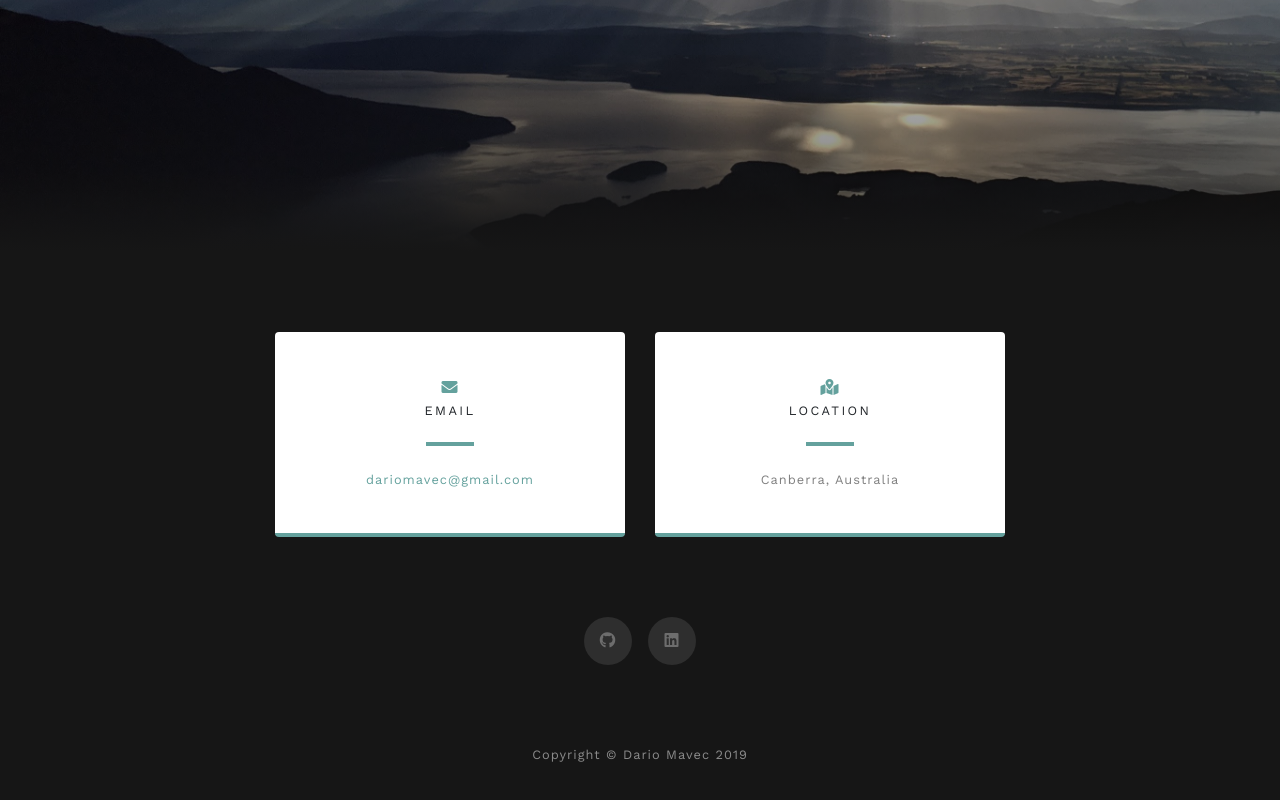
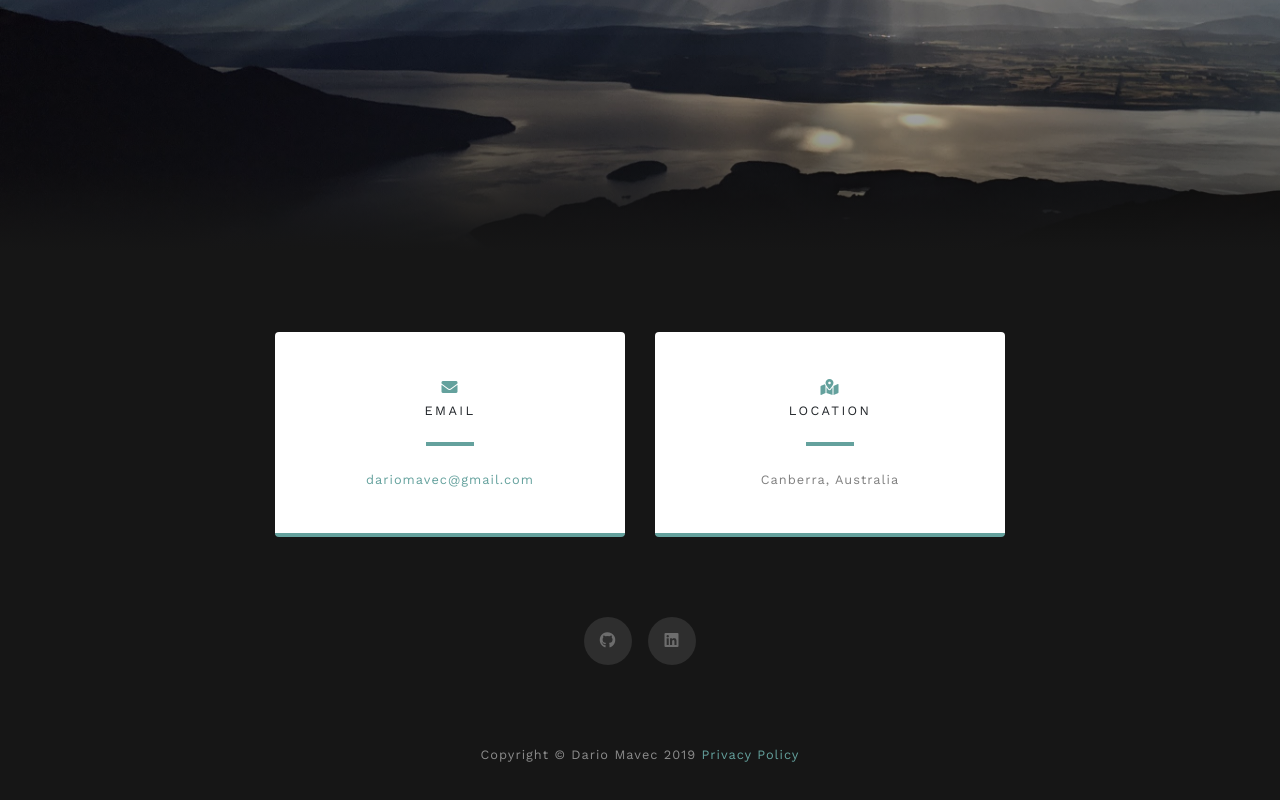
Before and after one commit to dariomavec/site, a plain HTML site: page index.html in a window 1280 px wide. Shown: the part 3051-3851 px from the top of the page. Drawn offline with nearby package versions, Linux system fonts and the light colour scheme.

Commit message:
Update index.html

```diff
--- a/index.html
+++ b/index.html
@@ -249,6 +249,9 @@
   <footer class="bg-black small text-center text-white-50">
     <div class="container">
       Copyright &copy; Dario Mavec 2019
+
+      <!-- Privacy policy -->
+      <a href="https://www.iubenda.com/privacy-policy/63158171" class="iubenda-white iubenda-noiframe iubenda-embed iubenda-noiframe " title="Privacy Policy ">Privacy Policy</a><script type="text/javascript">(function (w,d) {var loader = function () {var s = d.createElement("script"), tag = d.getElementsByTagName("script")[0]; s.src="https://cdn.iubenda.com/iubenda.js"; tag.parentNode.insertBefore(s,tag);}; if(w.addEventListener){w.addEventListener("load", loader, false);}else if(w.attachEvent){w.attachEvent("onload", loader);}else{w.onload = loader;}})(window, document);</script>
     </div>
   </footer>
 
```
